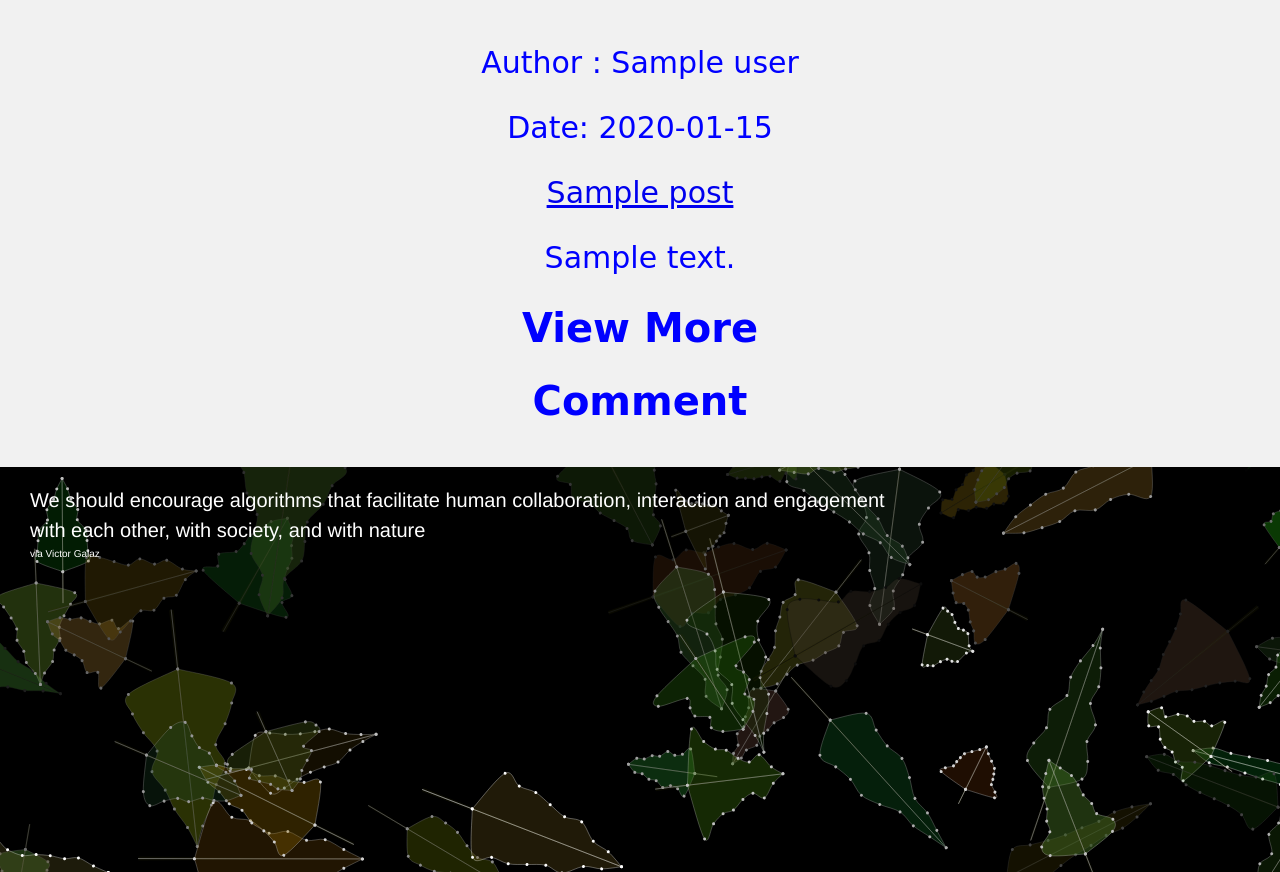
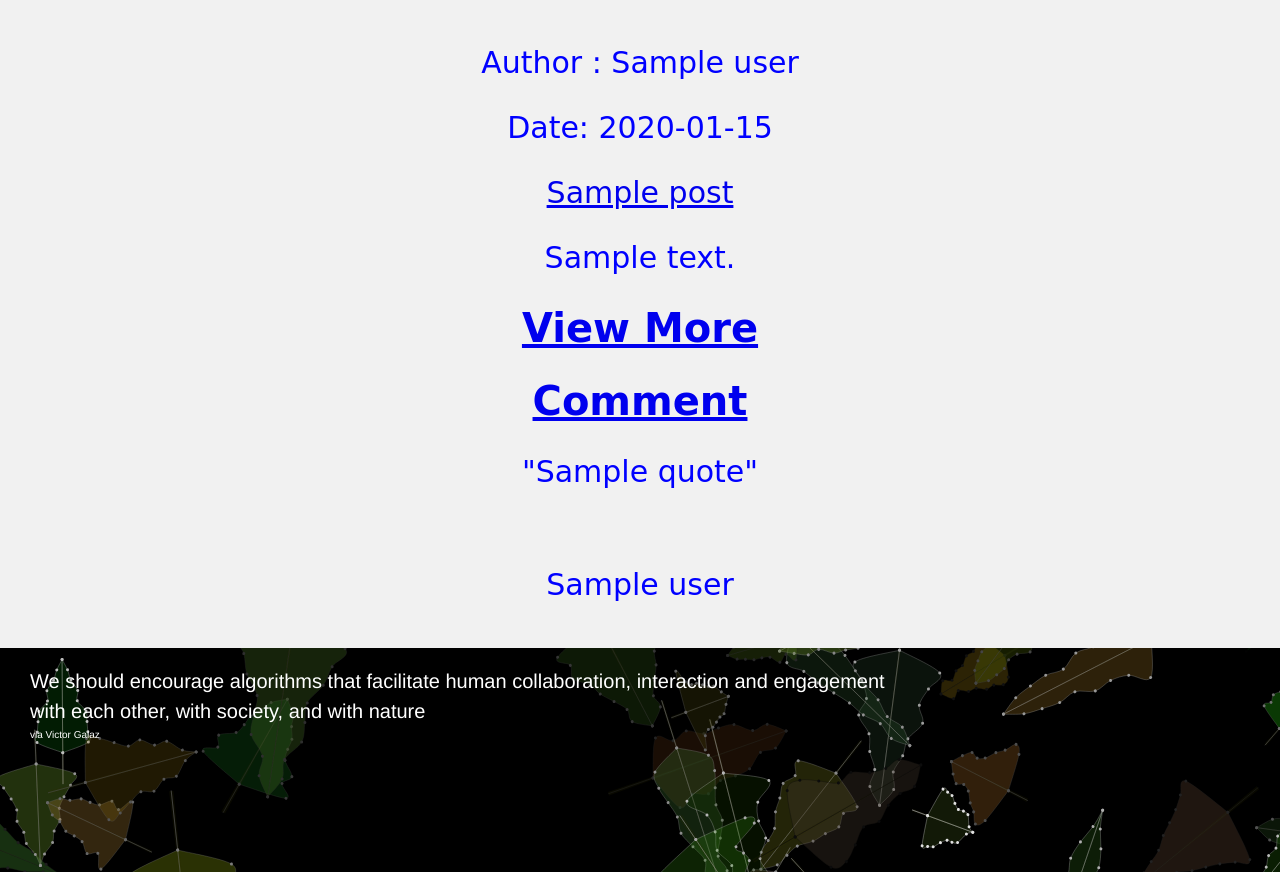
Before and after one commit to owinolawrence/Blog-website, a Flask app: template app/templates/display_posts.html in a window 1280 px wide. Shown: the part 151-1023 px from the top of the page. Run offline with Flask 2, Linux system fonts and the light colour scheme; tables that the repository leaves empty hold one stand-in row (values such as "Sample post"); the template is opened without the code that fills it: values that come from a table or form of the project are taken from there, most other values are stand-ins (such as "Sample title", 1, 10 or a date in 2020); some libraries are stand-ins or nearby versions.

Commit message:
update paragrph to h1

```diff
--- a/app/main/views.py
+++ b/app/main/views.py
@@ -8,7 +8,7 @@ from app.requests import get_Quotes
 
 
 @main.route('/')
-def index():
+def home():
     quotes=get_Quotes()
     print(quotes)
 
--- a/app/templates/display_posts.html
+++ b/app/templates/display_posts.html
@@ -17,28 +17,31 @@
     <div class="card">
         <div class="row">
 
-            <div class="col-md-6">
+            <div class="col-md-8">
 
                 <p class="mr-2" href="#">Author : {{ post.author|capitalize}}</p>
                 <p class="text-muted"> Date: {{ post.date_posted.strftime('%Y-%m-%d') }} </p>
 
-            </div>
-            <div class="col-md-6">
+
                 <p><a class="" href="{{ url_for('main.post', post_id=post.id) }}">{{ post.title }}</a></p>
                 <p class="">{{ post.content|truncate(500) }}</p>
-            </div>
-
-        </div>
-        <div class="row">
-            <div class="col-md-6">
-                <h1 class=" " href="{{ url_for('main.post', post_id=post.id) }}">View More</h1>
-            </div>
 
 
-            <div class="col-md-6">
-                <h1 class=" ml-5 " href="{{ url_for('main.post', post_id=post.id) }}">Comment</h1>
+                <h1> <a class=" " href="{{ url_for('main.post', post_id=post.id) }}">View More</a></h1>
+
+
+                <h1> <a class=" ml-5 " href="{{ url_for('main.post', post_id=post.id) }}">Comment</a></h1>
             </div>
             {% endfor %}
+            <div class="col-md-4">
+                <div class="card-body quote">
+
+                    <p class="card-text quote">"{{quote.quote}}"</p><br>
+                    <small>
+                        <p class="text-muted"> {{quote.author|capitalize}} <small>
+                            </small>
+                </div>
+            </div>
         </div>
 
     </div>
--- a/manage.py
+++ b/manage.py
@@ -5,7 +5,7 @@ from app.models import User,Post,Comment
 from flask_migrate import Migrate,MigrateCommand
 
 
-app = create_app('production')
+app = create_app('development')
 manager =  Manager(app)
 manager.add_command('server',Server(use_debugger=True))
 
```
